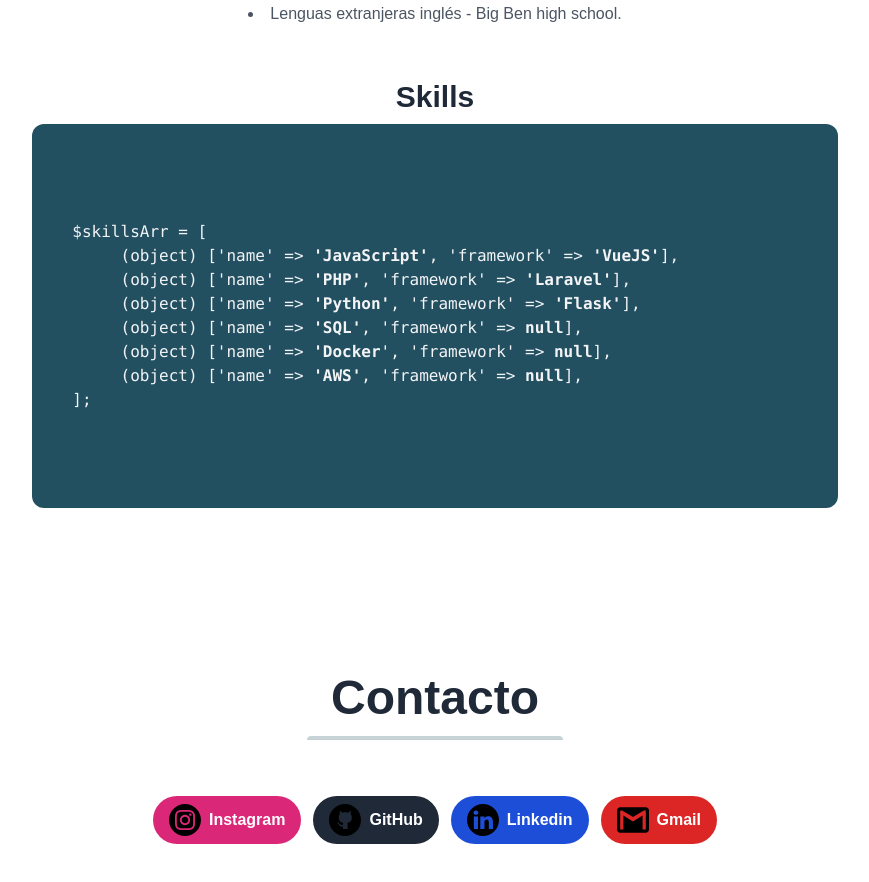
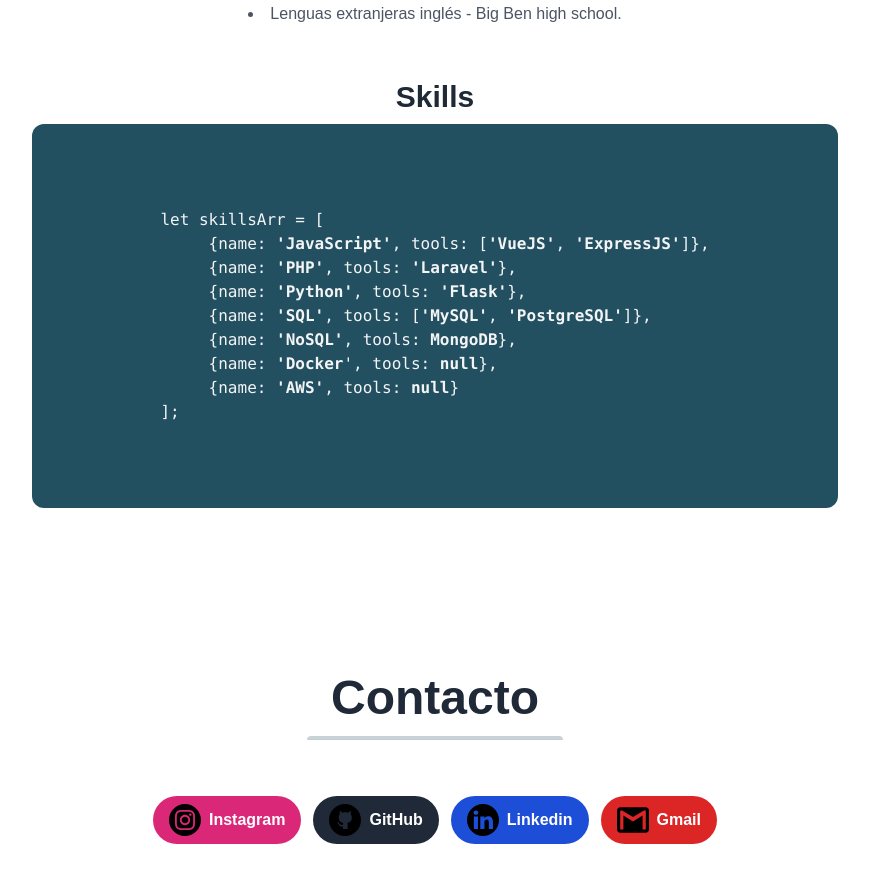
Before and after one commit to facuzarate04/my-landing, a Vue app: page / in a window 1280 px wide. Shown: the part 1547-2429 px from the top of the page, without its empty margins (205-1074 px from the left). Built offline with nearby package versions, Linux system fonts and the light colour scheme.

Commit message:
feat: add custom color to tailwind config and skills in js form

```diff
--- a/src/pages/Landing.vue
+++ b/src/pages/Landing.vue
@@ -49,7 +49,7 @@
                             <div class="h-1 mx-auto gradient w-64 opacity-25 my-0 py-0 rounded-t"></div>
                         </div>
                         <a :href="project['url']" v-for="project in jsonPortFolio['projects']" :key="project" class="w-full md:w-1/3 p-6 flex flex-col mx-auto">
-                            <div style="background-color: #235061;" class="flex-1 rounded-xl overflow-hidden shadow-md py-10">
+                            <div class="flex-1 bg-custom-500 hover:bg-custom-600 rounded-xl overflow-hidden shadow-md py-10">
                                 <div class="flex flex-wrap no-underline hover:no-underline space-y-4">
                                     <p class="mx-auto text-gray-800 rounded-lg bg-gray-200 text-xs md:text-sm px-4">
                                         {{project['languaje']}}
@@ -90,7 +90,7 @@
                                 <h3 class="text-3xl text-gray-800 font-bold leading-none mb-3">
                                     {{jsonInterest['title']}}
                                 </h3>
-                                <div style="background-color: #235061;" class="p-10 text-gray-100 rounded-xl h-96 flex items-center sm:h-50 text-left">
+                                <div class="bg-custom-500 text-gray-100 rounded-xl h-96 flex items-center justify-center sm:h-50 text-left">
                                         <code class="skills-typed"></code>
                                 </div>
                             </div>
@@ -194,13 +194,11 @@ export default {
         skillsTyped() {
             var skillsOptions = {
                 strings: [
-                    `let skillsArr = [<br>&nbsp;&nbsp;&nbsp;&nbsp;&nbsp;{name: <b>'JavaScript'</b>, framework: <b>'VueJS'</b>},<br>&nbsp;&nbsp;&nbsp;&nbsp;&nbsp;{name: <b>'PHP'</b>, framework: <b>'Laravel'</b>},<br>&nbsp;&nbsp;&nbsp;&nbsp;&nbsp;{name: <b>'Python'</b>, framework: <b>'Flask'</b>},<br> &nbsp;&nbsp;&nbsp;&nbsp;&nbsp;{name: <b>'SQL'</b>, framework: <b>null</b>},<br>&nbsp;&nbsp;&nbsp;&nbsp;&nbsp;{name: <b>'Docker</b>', framework: <b>null</b>},<br>&nbsp;&nbsp;&nbsp;&nbsp;&nbsp;{name: <b>'AWS'</b>, framework: <b>null</b>},<br>];`,
-                    `$skillsArr = [<br>&nbsp;&nbsp;&nbsp;&nbsp;&nbsp;(object) ['name' => <b>'JavaScript'</b>, 'framework' => <b>'VueJS'</b>],<br>&nbsp;&nbsp;&nbsp;&nbsp;&nbsp;(object) ['name' => <b>'PHP'</b>, 'framework' => <b>'Laravel'</b>],<br>&nbsp;&nbsp;&nbsp;&nbsp;&nbsp;(object) ['name' => <b>'Python'</b>, 'framework' => <b>'Flask'</b>],<br> &nbsp;&nbsp;&nbsp;&nbsp;&nbsp;(object) ['name' => <b>'SQL'</b>, 'framework' => <b>null</b>],<br>&nbsp;&nbsp;&nbsp;&nbsp;&nbsp;(object) ['name' => <b>'Docker</b>', 'framework' => <b>null</b>],<br>&nbsp;&nbsp;&nbsp;&nbsp;&nbsp;(object) ['name' => <b>'AWS'</b>, 'framework' => <b>null</b>],<br>];`,
-                    `skillsArr = [<br>&nbsp;&nbsp;&nbsp;&nbsp;&nbsp;{'name': <b>'JavaScript'</b>, 'framework': <b>'VueJS'</b>},<br>&nbsp;&nbsp;&nbsp;&nbsp;&nbsp;{'name': <b>'PHP'</b>, 'framework': <b>'Laravel'</b>},<br>&nbsp;&nbsp;&nbsp;&nbsp;&nbsp;{'name': <b>'Python'</b>, 'framework': <b>'Flask'</b>},<br> &nbsp;&nbsp;&nbsp;&nbsp;&nbsp;{'name':<b>'SQL'</b>, 'framework': <b>None</b>},<br>&nbsp;&nbsp;&nbsp;&nbsp;&nbsp;{'name': <b>'Docker</b>', 'framework': <b>None</b>},<br>&nbsp;&nbsp;&nbsp;&nbsp;&nbsp;{'name': <b>'AWS'</b>,'framework': <b>None</b>},<br>];`
+                    `let skillsArr = [<br>&nbsp;&nbsp;&nbsp;&nbsp;&nbsp;{name: <b>'JavaScript'</b>, tools: [<b>'VueJS'</b>, <b>'ExpressJS'</b>]},<br>&nbsp;&nbsp;&nbsp;&nbsp;&nbsp;{name: <b>'PHP'</b>, tools: <b>'Laravel'</b>},<br>&nbsp;&nbsp;&nbsp;&nbsp;&nbsp;{name: <b>'Python'</b>, tools: <b>'Flask'</b>},<br> &nbsp;&nbsp;&nbsp;&nbsp;&nbsp;{name: <b>'SQL'</b>, tools: [<b>'MySQL'</b>, <b>'PostgreSQL'</b>]},<br> &nbsp;&nbsp;&nbsp;&nbsp;&nbsp;{name: <b>'NoSQL'</b>, tools: <b>MongoDB</b>},<br>&nbsp;&nbsp;&nbsp;&nbsp;&nbsp;{name: <b>'Docker</b>', tools: <b>null</b>},<br>&nbsp;&nbsp;&nbsp;&nbsp;&nbsp;{name: <b>'AWS'</b>, tools: <b>null</b>}<br>];`,
                 ],
                 typeSpeed: 1,
                 backSpeed: 1,
-                backDelay: 5000,
+                backDelay: 10000,
                 smartBackspace: false,
                 loop: true,
                 loopCount: Infinity,
--- a/tailwind.config.js
+++ b/tailwind.config.js
@@ -4,7 +4,14 @@ module.exports = {
     "./src/**/*.{vue,js,ts,jsx,tsx}",
   ],
   theme: {
-    extend: {},
+    extend: {
+      colors: {
+        custom: {
+          "500": "#235061",
+          "600": "#163743",
+        }
+      }
+    },
   },
   plugins: [],
 }
```
